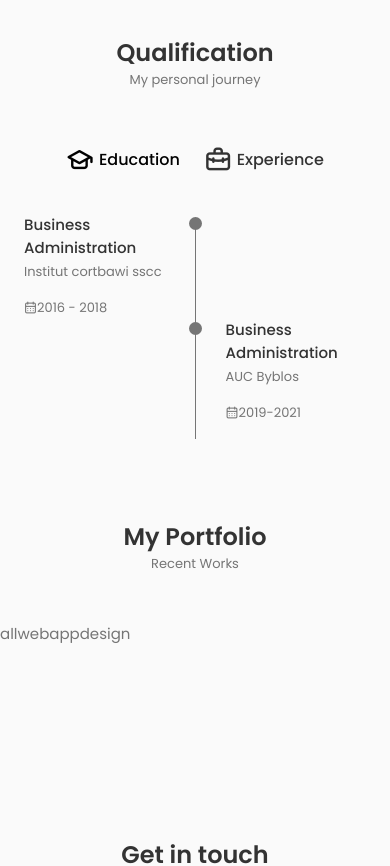
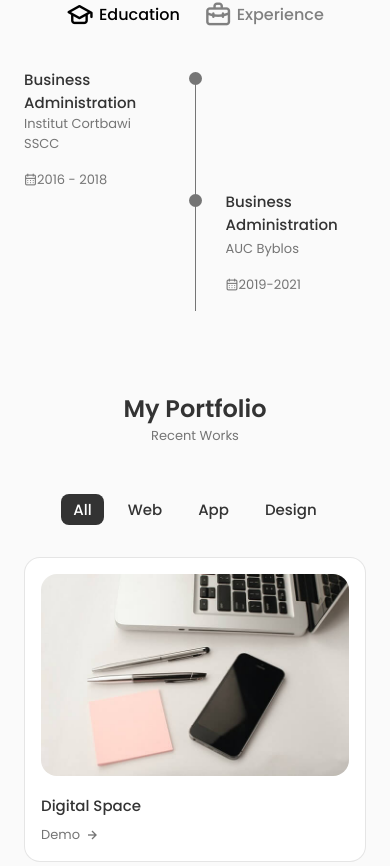
Before and after one commit to RalphHalabi/MyPortfolio, a React (Create React App) app: page / in a window 390 px wide. Shown: the part 2333-3199 px from the top of the page. Built offline with nearby package versions, Linux system fonts and the light colour scheme.

Commit message:
projects section fixes

```diff
--- a/src/components/Qualification/Qualification.css
+++ b/src/components/Qualification/Qualification.css
@@ -11,7 +11,8 @@
 .qualification__button {
     font-size: var(--h3-font-size);
     font-weight:var(--font-medium);
-    color: var(--title-color);
+    /* color: var(--title-color); */
+    color: gray;
     margin: 0 var(--mb-1);
     cursor: pointer;
 }
@@ -28,6 +29,10 @@
 .qualification__active {
     color: var(--title-color-dark);
 }
+
+.qualification__button.qualification__active {
+    color: black;
+  }
 
 .qualification__sections {
     display: grid;
--- a/src/components/Qualification/Qualification.jsx
+++ b/src/components/Qualification/Qualification.jsx
@@ -51,7 +51,7 @@
                 <h3 className="qualification__title">
                   Business Administration
                 </h3>
-                <span className="qualification__subtitle">Institut cortbawi sscc</span>
+                <span className="qualification__subtitle">Institut Cortbawi SSCC</span>
                 <div className="qualification__calendar">
                   <i className="uil uil-calendar-alt"></i>
                   2016 - 2018
--- a/src/components/Services/Services.css
+++ b/src/components/Services/Services.css
@@ -8,7 +8,7 @@
   position: relative;
   border: 1px solid rgba(0, 0, 0, 0.1);
   background-color: var(--container-color);
-  padding: 6rem 0 2rem 2.5rem;
+  padding: 3rem 0 2rem 2.5rem;
   border-radius: 1.5rem;
 }
 
@@ -134,8 +134,8 @@
     grid-template-columns: repeat(2, 1fr);
   }
 
-  services__content {
-    padding: 3.5rem 0.5rem 1.25rem 1.5rem;
+  .services__content {
+    padding: 3rem 0.5rem 1.25rem 1.5rem;
   }
 
   .services__icon {
--- a/src/components/Work/Data.jsx
+++ b/src/components/Work/Data.jsx
@@ -9,33 +9,38 @@
     {
       id: 1,
       image: work1,
-      title: "Web design",
+      title: "Digital Space",
       category: "web",
+      link: "https://digitalspace.media/"
     },
     {
       id: 2,
       image: work2,
-      title: "App movil",
-      category: "app",
+      title: "EEE Group",
+      category: "web",
+      link: "http://eee-group.net/"
     },
     {
       id: 3,
       image: work3,
-      title: "Brand design",
-      category: "design",
+      title: "NutriPro",
+      category: "web",
+      link: "https://nutripro-soft.com/"
     },
-    {
-      id: 4,
-      image: work4,
-      title: "App movil",
-      category: "app",
-    },
-    {
-      id: 5,
-      image: work5,
-      title: "Web design",
-      category: "web",
-    },
+    // {
+    //   id: 4,
+    //   image: work4,
+    //   title: "App movil",
+    //   category: "app",
+    //   link: "https://example.com/project1"
+    // },
+    // {
+    //   id: 5,
+    //   image: work5,
+    //   title: "Web design",
+    //   category: "web",
+    //   link: "https://example.com/project1"
+    // },
   ];
 
   export const ProjectsNav = [
--- a/src/components/Work/Work.css
+++ b/src/components/Work/Work.css
@@ -0,0 +1,118 @@
+.work__filters {
+  display: flex;
+  justify-content: center;
+  align-items: center;
+  column-gap: 0.75rem;
+  margin-bottom: var(--mb-2);
+}
+
+.work__item {
+  cursor: pointer;
+  color: var(--title-color);
+  padding: 0.25rem 0.75rem;
+  font-weight: var(--font-medium);
+  border-radius: 0.5rem;
+  text-transform: capitalize;
+}
+
+.work__item:hover {
+  background-color: var(--title-color);
+  color: var(--container-color);
+}
+
+.work__container {
+  grid-template-columns: repeat(2, max-content);
+  gap: 3rem;
+  justify-content: center;
+}
+
+.work__card {
+  background-color: var(--container-color);
+  border: 1px solid rgba(0, 0, 0, 0.1);
+  padding: 1.25rem;
+  border-radius: 1rem;
+}
+
+.work__img {
+  width: 295px;
+  border-radius: 1rem;
+  margin-bottom: var(--mb-1);
+}
+
+.work__title {
+  font-size: var(--normal-font-size);
+  font-weight: var(--font-medium);
+  margin-bottom: var(--mb-0-5);
+}
+
+.work__button {
+  color: var(--text-color);
+  font-size: var(--small-font-size);
+  display: flex;
+  align-items: center;
+  column-gap: 0.25rem;
+}
+
+.work__button-icon {
+  font-size: 1rem;
+  transition: 0.4s;
+}
+
+.work__button:hover .work__button-icon {
+  transform: translateX(0.25rem);
+}
+
+/*active work*/
+
+.active-work {
+  background-color: var(--title-color);
+  color: var(--container-color);
+}
+
+/*=============== BREAKPOINTS ===============*/
+/* For large devices */
+@media screen and (max-width: 992px) {
+  .work__container {
+    gap: 1.25rem;
+  }
+
+  .work__card {
+    padding: 1rem;
+  }
+
+  .work__img {
+    margin-bottom: 0.75rem;
+  }
+
+  .work_title {
+    margin-bottom: 0.25rem;
+  }
+}
+
+/* For medium devices */
+@media screen and (max-width: 768px) {
+  .work__container {
+    grid-template-columns: max-content;
+  }
+}
+
+@media screen and (max-width: 576px) {
+  .work__container {
+    grid-template-columns: 1fr;
+  }
+
+  .work__img {
+    width: 100%;
+  }
+}
+
+/* For small devices */
+@media screen and (max-width: 350px) {
+    .work__item {
+        font-size: var(--small-font-size);
+    }
+
+    .work__filters {
+        column-gap: 0.25rem;
+    }
+}
--- a/src/components/Work/WorkItems.jsx
+++ b/src/components/Work/WorkItems.jsx
@@ -1,8 +1,14 @@
 import React from "react";
 
-const WorkItems = () => {
+const WorkItems = ({item}) => {
     return (
-        <div></div>
+        <div className="work__card" key={item.id}>
+            <img src={item.image} alt="item-img"  className="work__img"/>
+            <h3 className="work__title">{item.title}</h3>
+            <a href={item.link} className="work__button">
+                Demo <i className="bx bx-right-arrow-alt work__button-icon"></i>
+            </a>
+        </div>
     )
 }
 
--- a/src/components/Work/Works.jsx
+++ b/src/components/Work/Works.jsx
@@ -1,21 +1,48 @@
-import React from "react";
+import React, { useEffect, useState } from "react";
 import { ProjectsData, ProjectsNav } from "./Data";
 import WorkItems from "./WorkItems";
 
 const Works = () => {
+  const [item, setItem] = useState({ name: "all" });
+  const [projects, setProjects] = useState([]);
+  const [active, setActive] = useState(0);
+
+  useEffect(() => {
+    if (item.name === "all") {
+      setProjects(ProjectsData);
+    } else {
+      const newProjects = ProjectsData.filter((projects) => {
+        return projects.category.toLowerCase() === item.name;
+      });
+      setProjects(newProjects);
+    }
+  }, [item]);
+
+  const handleClick = (e, index) => {
+    setItem({name: e.target.textContent.toLowerCase()});
+    setActive(index);
+  }
   return (
     <div>
       <div className="work__filters">
         {ProjectsNav.map((item, index) => {
           return (
-        <span className="work__item" key={index}>{item.name}</span>
-        )
+            <span
+              onClick={(e) => {
+                handleClick(e, index);
+              }}
+              className={`${active === index ? 'active-work' : ''} work__item`}
+              key={index}
+            >
+              {item.name}
+            </span>
+          );
         })}
       </div>
 
       <div className="work__container container grid">
-      {ProjectsData.map((item) => {
-        return <WorkItems />
+        {projects.map((item) => {
+          return <WorkItems item={item} key={item.id} />;
         })}
       </div>
     </div>
```
Lines whose indentation alone changed are shown as unchanged.
